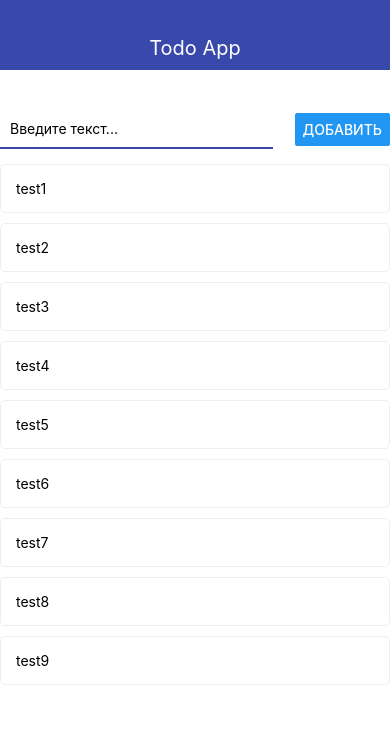
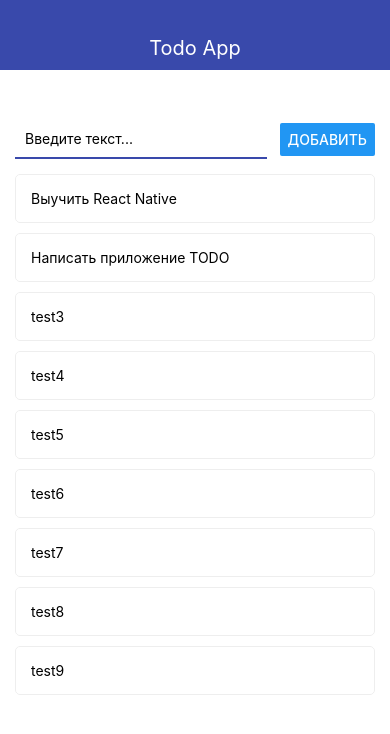
Before and after one commit to kingov-alexey/todo-app-react-native, a React Native app: screen / in a window 390 px wide. Shown: the top 734 px of the page. Built offline with nearby package versions, Linux system fonts and the light colour scheme.

Commit message:
3.3 switch screen

```diff
--- a/App.js
+++ b/App.js
@@ -11,15 +11,15 @@
 
   //Стейт дел
   const [todos, setTodos] = useState([
-    { id: 1, title: 'test1' },
-    { id: 2, title: 'test2' },
-    { id: 3, title: 'test3' },
-    { id: 4, title: 'test4' },
-    { id: 5, title: 'test5' },
-    { id: 6, title: 'test6' },
-    { id: 7, title: 'test7' },
-    { id: 8, title: 'test8' },
-    { id: 9, title: 'test9' },
+    { id: '1', title: 'Выучить React Native' },
+    { id: '2', title: 'Написать приложение TODO' },
+    { id: '3', title: 'test3' },
+    { id: '4', title: 'test4' },
+    { id: '5', title: 'test5' },
+    { id: '6', title: 'test6' },
+    { id: '7', title: 'test7' },
+    { id: '8', title: 'test8' },
+    { id: '9', title: 'test9' },
   ]);
 
   //Добавление нового элемента
@@ -34,11 +34,11 @@
     // });
 
     setTodos(prev => [
-      ...prev,
       {
         id: Date.now().toString(),
         title,
       },
+      ...prev,
     ]);
   };
 
@@ -47,10 +47,28 @@
     setTodos(prev => prev.filter(todo => todo.id !== id));
   };
 
-  let content = <MainScreen todos={todos} addTodo={addTodo} removeTodo={removeTodo} />;
+  let content = (
+    <MainScreen
+      todos={todos}
+      addTodo={addTodo}
+      removeTodo={removeTodo}
+      // openTodo={id => {
+      //   setTodoId(id);
+      // }}
+      openTodo={setTodoId}
+    />
+  );
 
   if (todoId) {
-    content = <TodoScreen />;
+    const selectedTodo = todos.find(todo => todo.id === todoId);
+    content = (
+      <TodoScreen
+        goBack={() => {
+          setTodoId(null);
+        }}
+        todo={selectedTodo}
+      />
+    );
   }
 
   return (
--- a/src/components/Todo.js
+++ b/src/components/Todo.js
@@ -1,7 +1,7 @@
 import React from 'react';
 import { Text, View, StyleSheet, TouchableOpacity } from 'react-native';
 
-export const Todo = ({ todo, onRemove }) => {
+export const Todo = ({ todo, onRemove, onOpen }) => {
   //   const longPressHandler = () => {
   //     onRemove(todo.id);
   //   };
@@ -9,7 +9,7 @@
   return (
     <TouchableOpacity
       activeOpacity={0.5}
-      onPress={() => console.log('Нажали', todo.id)}
+      onPress={() => onOpen(todo.id)}
       onLongPress={onRemove.bind(null, todo.id)}
     >
       <View style={styles.todo}>
--- a/src/screens/MainScreen.js
+++ b/src/screens/MainScreen.js
@@ -3,15 +3,15 @@
 import { AddTodo } from '../components/AddTodo';
 import { Todo } from '../components/Todo';
 
-export const MainScreen = ({ addTodo, todos, removeTodo }) => {
+export const MainScreen = ({ addTodo, todos, removeTodo, openTodo }) => {
   return (
     <View style={styles.nameBlock}>
       <View style={styles.container}>
-        <AddTodo onSubmit={addTodo} />
+        <AddTodo onSubmit={addTodo} onOpen={openTodo} />
         <FlatList
           keyExtractor={item => item.id.toString()}
           data={todos}
-          renderItem={({ item }) => <Todo todo={item} onRemove={removeTodo} />}
+          renderItem={({ item }) => <Todo todo={item} onRemove={removeTodo} onOpen={openTodo} />}
         />
       </View>
     </View>
@@ -20,4 +20,8 @@
 
 const styles = StyleSheet.create({
   nameBlock: {},
+  container: {
+    paddingHorizontal: 15,
+    paddingVertical: 10,
+  },
 });
--- a/src/screens/TodoScreen.js
+++ b/src/screens/TodoScreen.js
@@ -1,10 +1,11 @@
 import React from 'react';
-import { Text, View, StyleSheet } from 'react-native';
+import { Text, View, StyleSheet, Button } from 'react-native';
 
-export const TodoScreen = () => {
+export const TodoScreen = ({ goBack, todo }) => {
   return (
     <View style={styles.nameBlock}>
-      <Text>TodoScreen</Text>
+      <Text>{todo.title}</Text>
+      <Button title="Назад" onPress={goBack} />
     </View>
   );
 };
```
